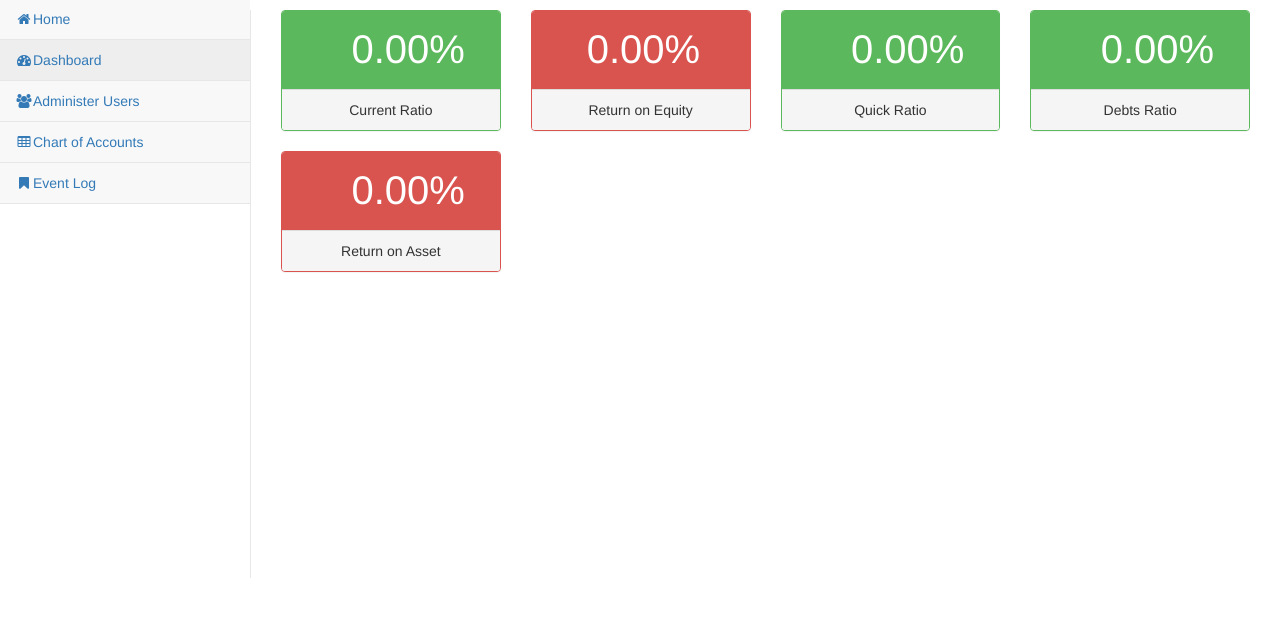
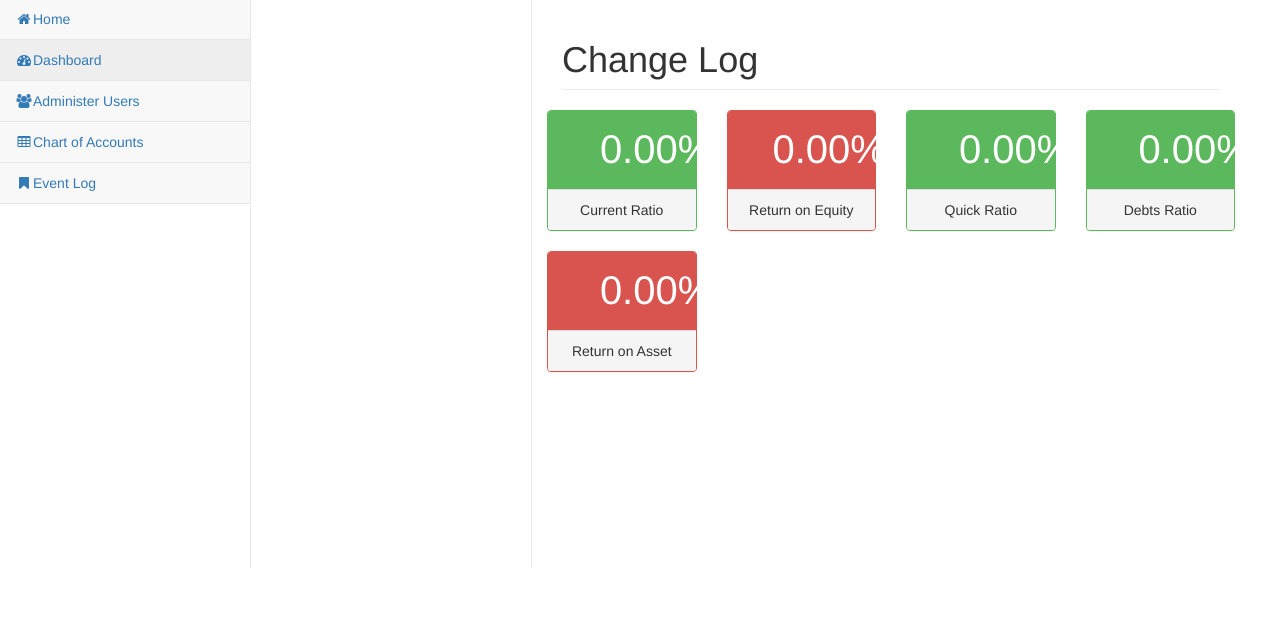
Before and after one commit to pnguyen46/AccuAccounting, a PHP site: page /aaaUI/static/Dashboard.php in a window 1280 px wide. Shown: the part 91-708 px from the top of the page. Run offline with PHP 8.4, Linux system fonts and the light colour scheme; the visitor is signed in with stand-in values (Sample User, id 1); data that the repository does not hold is empty.

Commit message:
layout changes

```diff
--- a/aaaUI/standard/journal.php
+++ b/aaaUI/standard/journal.php
@@ -44,9 +44,6 @@ include '../static/base.php';
 
 <body>
  <div id="wrapper">
-        <div id="page-wrapper">
-
-
                     <!--                                                      Add your code here                                         -->
 
 
--- a/aaaUI/standard/journalize.php
+++ b/aaaUI/standard/journalize.php
@@ -37,7 +37,6 @@ include '../static/base.php';
 
 <body>
 <div id="wrapper">
-        <div id="page-wrapper">
 
                     <!--                                                      Add your code here                                         -->
 
--- a/aaaUI/standard/ledgers.php
+++ b/aaaUI/standard/ledgers.php
@@ -45,10 +45,6 @@ include '../static/base.php';
 <body>
 
     <div id="wrapper">
-            <div class="panel-body">
-
-
-
                     <!--                                                      Add your code here                                         -->
                 <div id="page-wrapper">
                   <div class="row">
--- a/aaaUI/static/Dashboard.php
+++ b/aaaUI/static/Dashboard.php
@@ -79,6 +79,11 @@ include 'base.php';
                 $conn->close();
                 ?>
             </div>
+            <div id="page-wrapper">
+              <div class="row">
+                <div class="col-lg-12">
+                  <h1 class="page-header">Change Log</h1>
+                </div>
             <div id = "dash">
             <div class="row">
                 <div class="col-lg-3 col-md-6">
```
